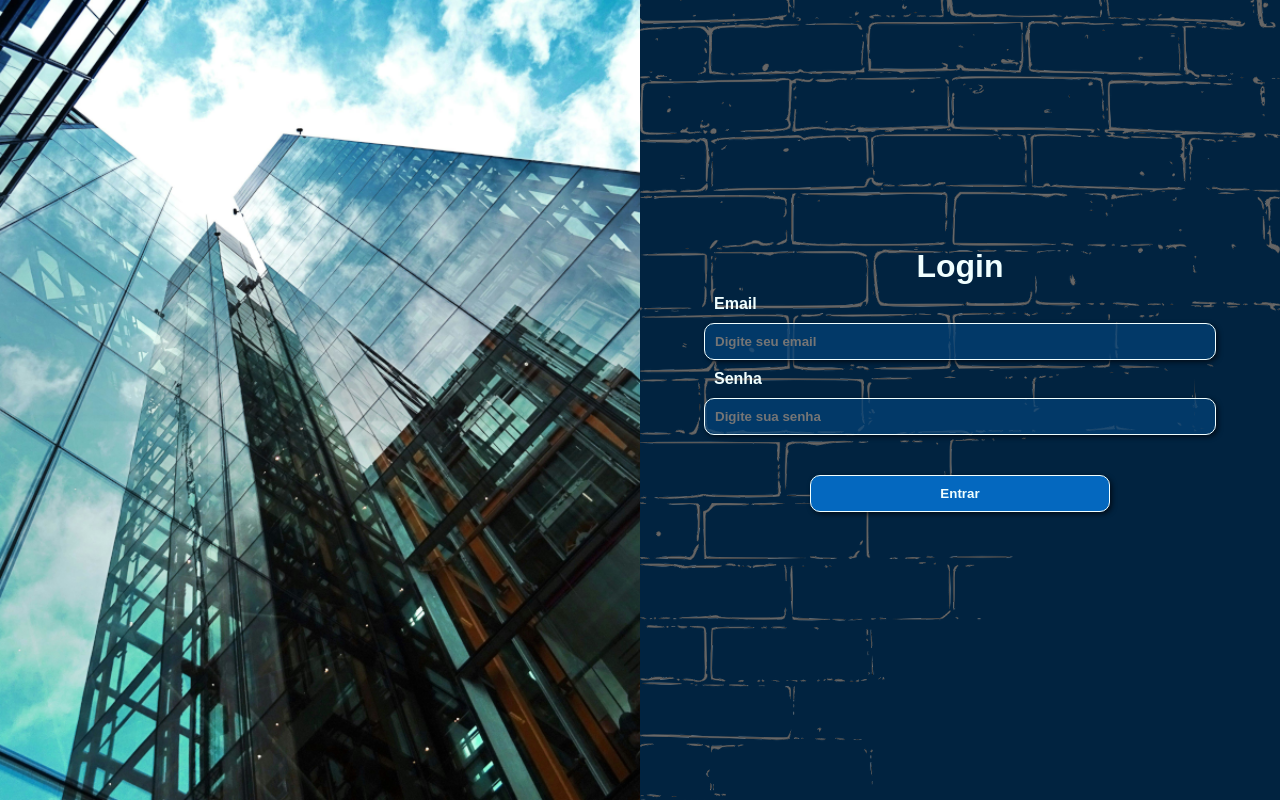
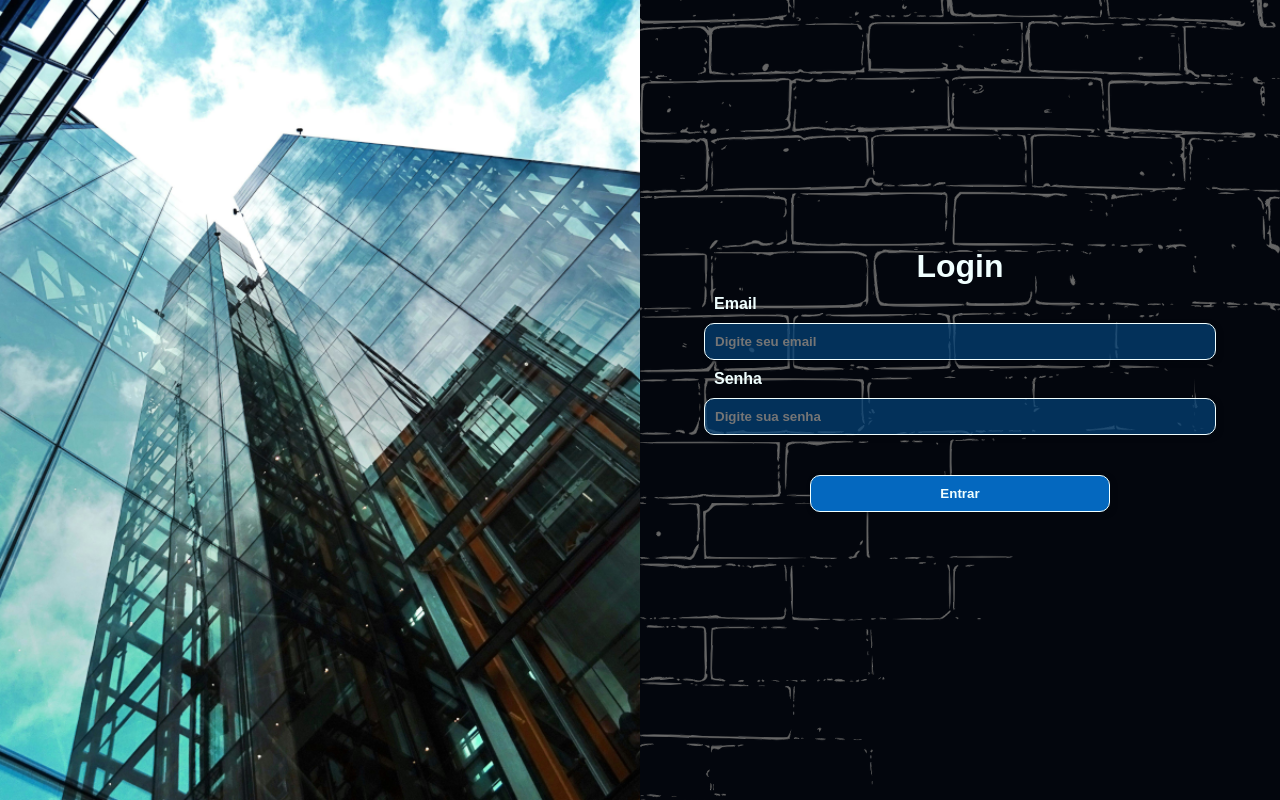
Before and after one commit to Jefersonboaventura/htmlcss, a PHP site: page / in a window 1280 px wide. Run offline with PHP 8.4, Linux system fonts and the light colour scheme.

Commit message:
alterei a cor principal da caixa menu

```diff
--- a/mediaquerie/ex026/desafio-mq/estilos/landscape.css
+++ b/mediaquerie/ex026/desafio-mq/estilos/landscape.css
@@ -25,7 +25,7 @@
 #principal{
     height: 100vh;
     width: 50vw;
-    background: var(--cor-principal) url(../imagens/bricks-147309_1280.png) no-repeat center center;
+    background: var(--cor-secundaria) url(../imagens/bricks-147309_1280.png) no-repeat center center;
     background-size: cover;
     display: flex;
     flex-direction: column;
--- a/mediaquerie/ex026/desafio-mq/estilos/portrait.css
+++ b/mediaquerie/ex026/desafio-mq/estilos/portrait.css
@@ -48,7 +48,8 @@
     height: 100%;
     border-radius: 10px;
     box-shadow: 3px 3px 10px var(--cor-secundaria);
-    background-color: #050a16a2;
+    background: var(--cor-secundaria) url(../imagens/bricks-147309_1280.png) no-repeat center center;
+    background-size: cover;
 }
 .caixa-email, .caixa-senha{
     width: 100%;
```
